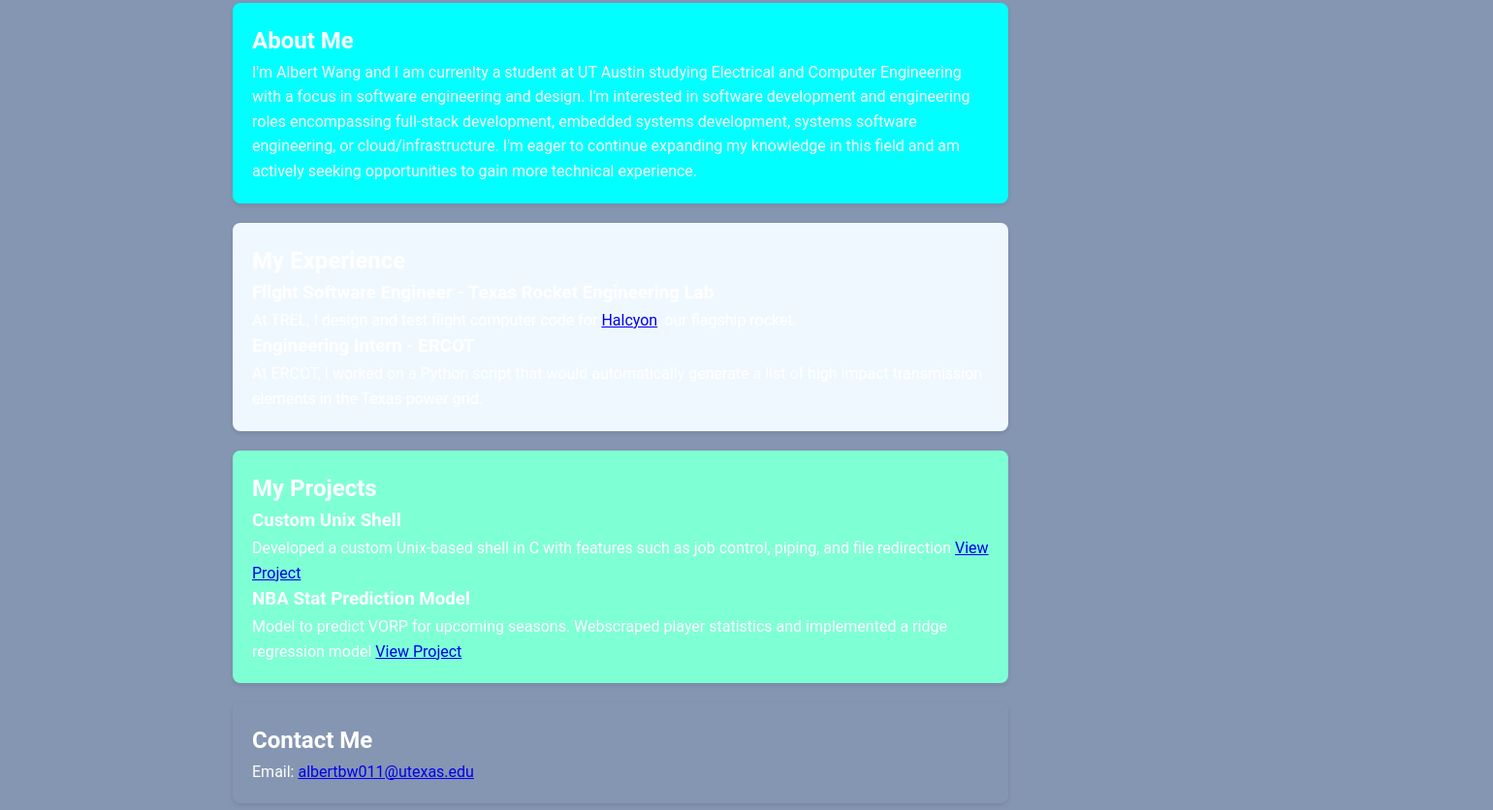
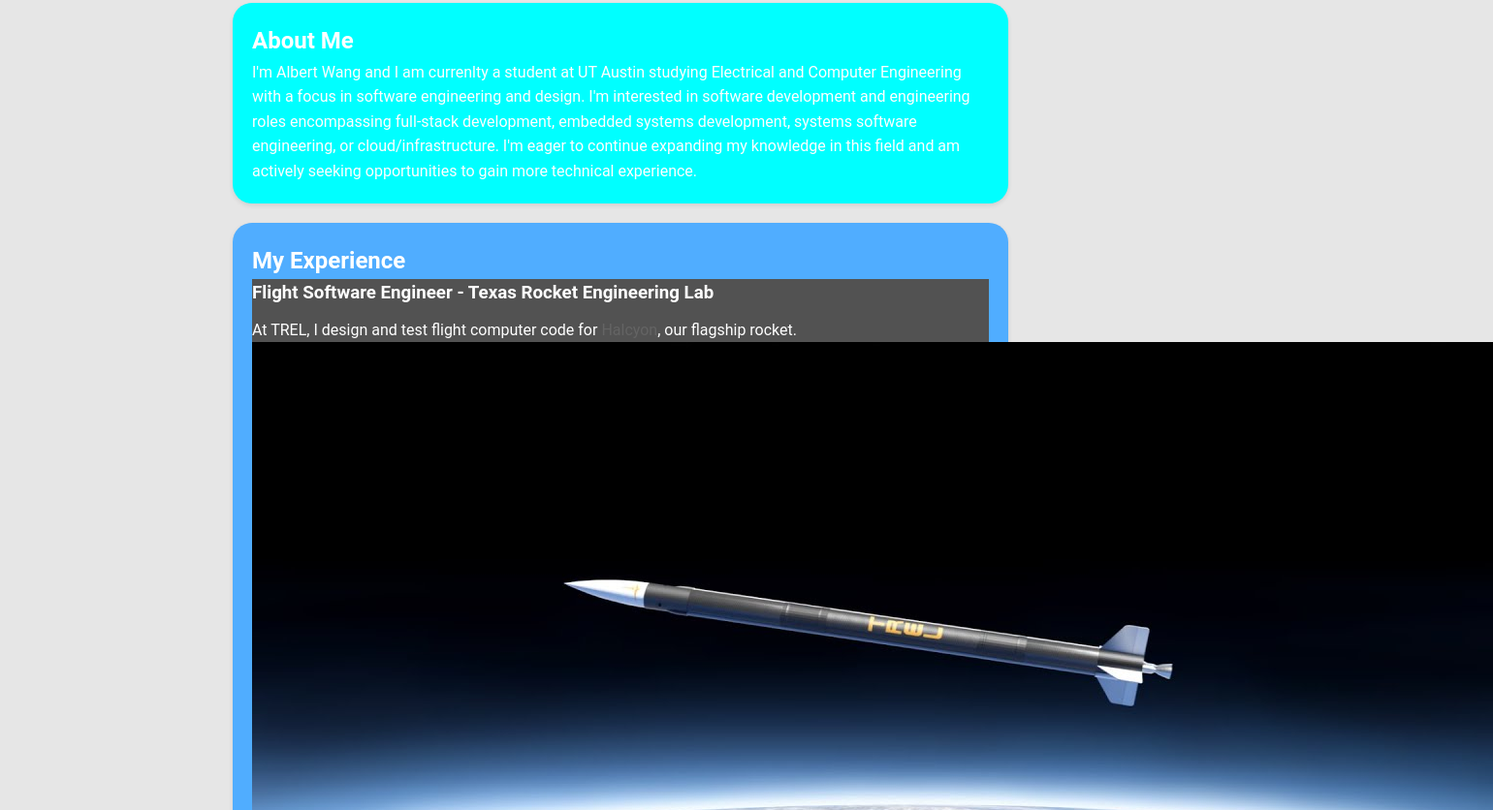
Before and after one commit to albertbw011/albertbw011.github.io, a plain HTML site: page index.html in a window 1280 px wide. Shown: the part 190-1026 px from the top of the page at 97% size, 1540 px wide, since content can reach past the window. Drawn offline with Linux system fonts and the light colour scheme.

Commit message:
more css

```diff
--- a/index.html
+++ b/index.html
@@ -33,6 +33,7 @@
                 <p>At TREL, I design and test flight computer code for <a href="https://www.texasrocketlab.com/halcyon">Halcyon</a>,
                     our flagship rocket.
                 </p>
+                <img src="halcyon.jpg" alt="Halcyon">
             </div>
             <div class="project">
                 <h3>Engineering Intern - ERCOT</h3>
@@ -51,7 +52,7 @@
             </div>
             <div class="project">
                 <h3>NBA Stat Prediction Model</h3>
-                <p>Model to predict VORP for upcoming seasons. Webscraped player statistics and implemented a ridge regression model
+                <p>Model to predict VORP for upcoming seasons. Webscraped player statistics and implemented a ridge regression model<b></b>
                     <a href="https://github.com/albertbw011/NBAPredictionModel">View Project</a>
                 </p>
             </div>
--- a/stylesheet.css
+++ b/stylesheet.css
@@ -7,7 +7,7 @@
 body {
     font-family: Roboto, sans-serif;
     line-height: 1.6;
-    background-color: #8596b2;
+    background-color: #e6e6e6;
     color: #fff;
     padding: 20px;
 }
@@ -19,8 +19,13 @@ header {
     color: #fff;
 }
 
+a {
+    color: #646464;
+    text-decoration: none;
+}
+
 a:hover {
-    color: #3b35ea;
+    color: #525252;
 }
 
 header h1 {
@@ -39,15 +44,13 @@ ul li {
 }
 
 ul li a {
-    color: #4b46ee;
-    text-decoration: none;
     font-size: 20px;
 }
 
 section {
     padding: 40px 0;
     margin-bottom: 20px;
-    border-radius: 8px;
+    border-radius: 20px;
     box-shadow: 0 2px 5px rgba(0, 0, 0, 0.1);
     max-width: 800px;
     margin: 20px auto;
@@ -59,9 +62,18 @@ section {
 }
 
 #experience {
-    background-color: aliceblue;
+    background-color: rgb(80, 173, 255);
 }
 
 #projects {
-    background-color: aquamarine;
+    background-color: rgb(128, 223, 255);
 }
+
+.project {
+    background-color: #525252;
+    margin-bottom: 20px;
+}
+
+.project h3 {
+    margin-bottom: 10px;
+}
```
Also changed, not shown: halcyon.jpg (added), 1 other file.
